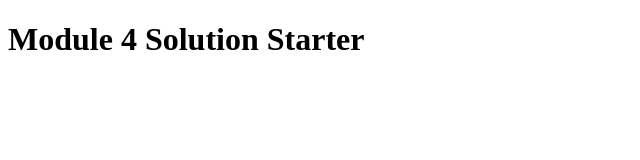
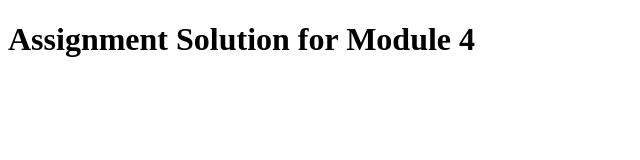
Before and after one commit to ferranti23/coursera-test, a plain HTML site: page module4-solution/index.html in a window 1280 px wide. Shown: the whole page, without its empty margins (0-640 px from the left). Drawn offline with Linux system fonts and the light colour scheme.

Commit message:
update assignment 4

```diff
--- a/module4-solution/index.html
+++ b/module4-solution/index.html
@@ -8,6 +8,6 @@
   <script src="script.js"></script>
 </head>
 <body>
-  <h1>Module 4 Solution Starter</h1>
+  <h1>Assignment Solution for Module 4</h1>
 </body>
 </html>
```
